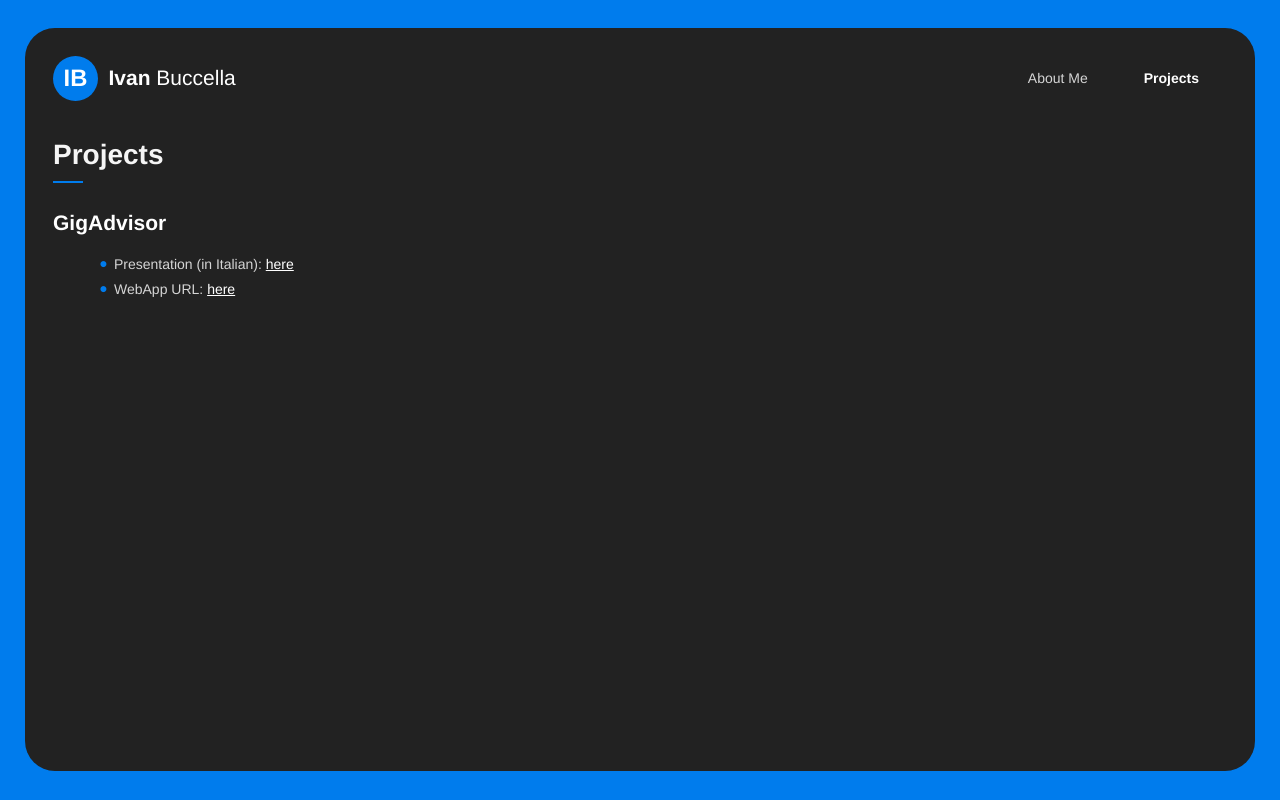
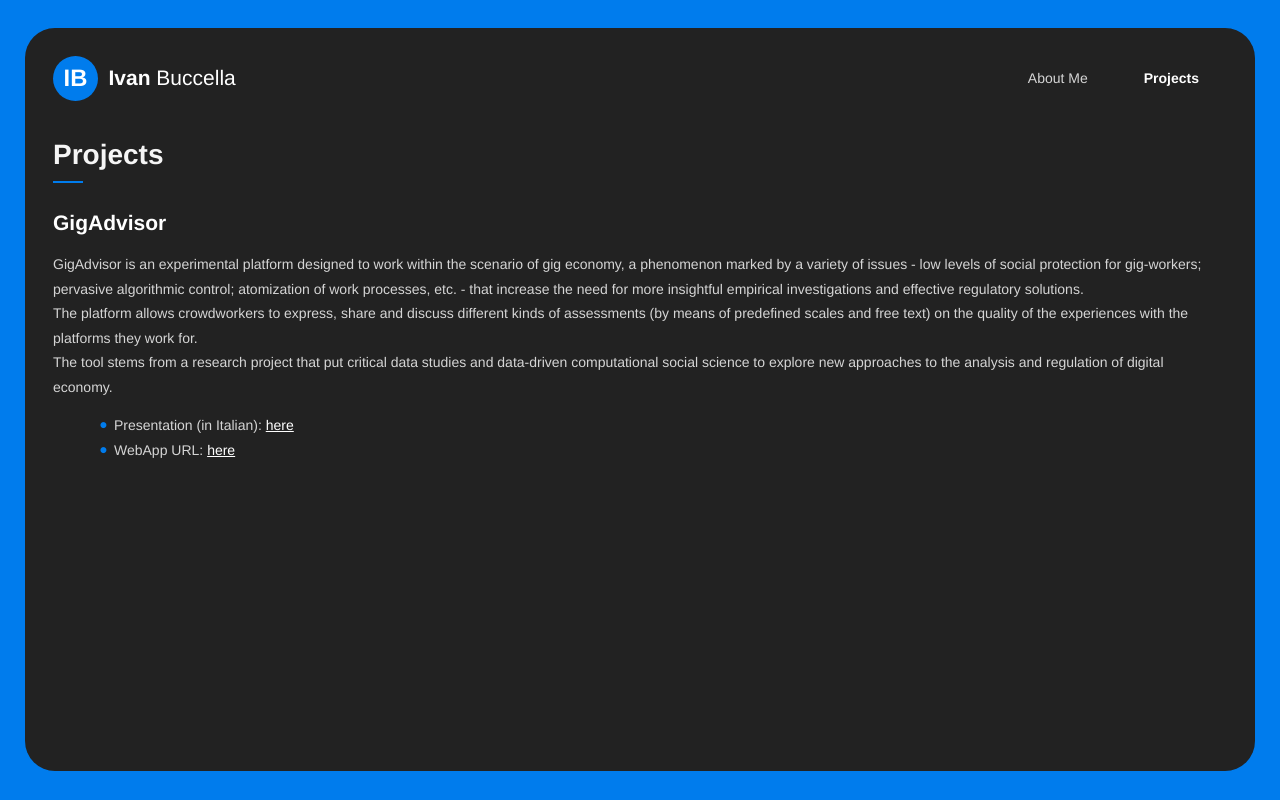
Before and after one commit to IvanBuccella/Personal-Website, a React (Create React App) app: page /projects in a window 1280 px wide. Built offline with nearby package versions, Linux system fonts and the light colour scheme; a web font is replaced by a local one.

Commit message:
Updated Projects page.

```diff
--- a/src/components/pages/Projects.tsx
+++ b/src/components/pages/Projects.tsx
@@ -12,6 +12,13 @@ class Projects extends React.Component {
             <h2 className="title">
               GigAdvisor
             </h2>
+            <p>
+              GigAdvisor is an experimental platform designed to work within the scenario of gig economy, a phenomenon marked by a variety of issues - low levels of social protection for gig-workers; pervasive algorithmic control; atomization of work processes, etc. - that increase the need for more insightful empirical investigations and effective regulatory solutions.
+              <br />
+              The platform allows crowdworkers to express, share and discuss different kinds of assessments (by means of predefined scales and free text) on the quality of the experiences with the platforms they work for.
+              <br />
+              The tool stems from a research project that put critical data studies and data-driven computational social science to explore new approaches to the analysis and regulation of digital economy.
+            </p>
             <ul>
               <li>
                 Presentation (in Italian):&nbsp;
```
